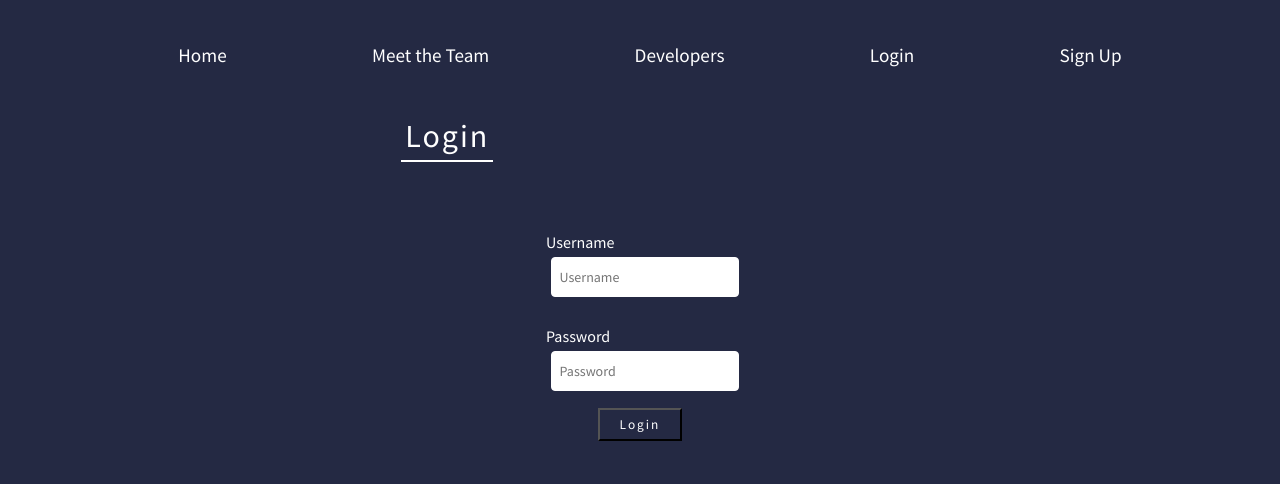
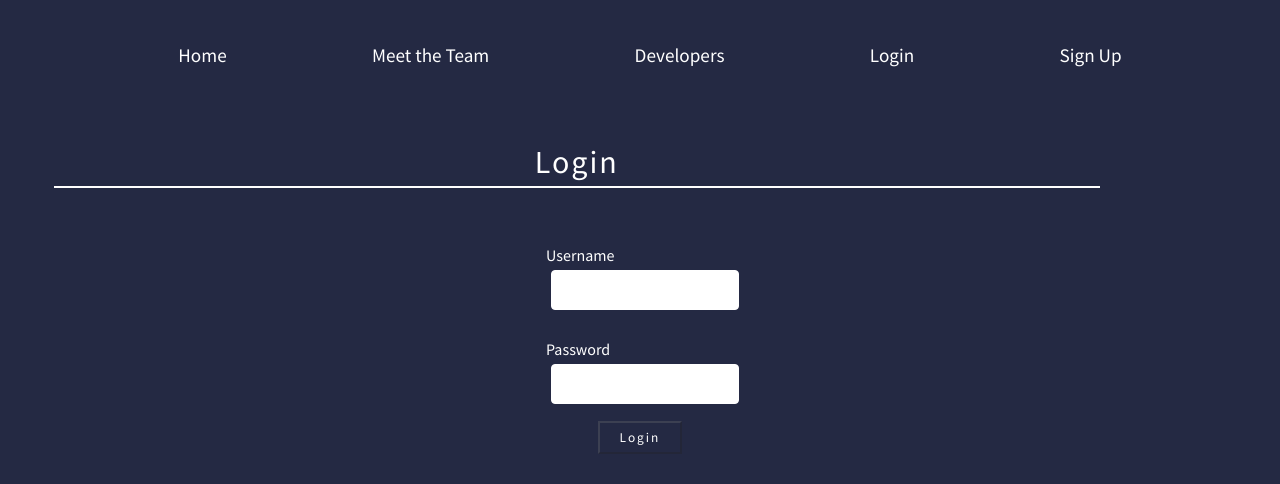
Before and after one commit to Co-Make-33/frontEnd, a React (Create React App) app: page /login in a window 1280 px wide. Shown: the top 484 px of the page. Built offline with nearby package versions, Linux system fonts and the light colour scheme.

Commit message:
Added Schema to login.js

```diff
--- a/src/Validation/LoginSchema.js
+++ b/src/Validation/LoginSchema.js
@@ -0,0 +1,15 @@
+import * as yup from 'yup';
+
+const LoginSchema = yup.object().shape({
+
+    username: yup
+        .string()
+        .required('*Use A Valid Username*')
+        .min(3,'*Username Must Be At Least 3 Characters Long*'),
+    password: yup
+        .string()
+        .required('Use A Valid Password')
+        .min(4,'Password Needs To Be At Least 4 Characters')
+})
+
+export default LoginSchema;
--- a/src/components/Developers.js
+++ b/src/components/Developers.js
@@ -17,6 +17,7 @@ const H1Style = styled.h1`
     margin: 4%;
     padding: 4px;
     letter-spacing: 2px;
+    text-align: center;
 `
 const DeveloperDiv = styled.div`
     display: flex;
@@ -39,6 +40,7 @@ const ImageStyle = styled.img`
     border-radius: 50%;
     max-width:90%;
 `
+
 const team = [
     {name: 'April Ashby', gitID:'aprilissy'},
     {name: 'Juan Ruiz', gitID: 'ruizaj13'},
--- a/src/components/Login.js
+++ b/src/components/Login.js
@@ -1,8 +1,10 @@
-import React, {useState, useContext} from 'react';
+import React, {useState, useContext, useEffect} from 'react';
 import axios from 'axios';
 import {useHistory} from 'react-router-dom';
 import {AuthContext} from '../contexts/AuthContext';
 import styled, { createGlobalStyle } from 'styled-components';
+import LoginSchema from '../Validation/LoginSchema';
+import * as yup from 'yup';
 
 const LoginPage = createGlobalStyle`
 * {
@@ -23,9 +25,8 @@ const LabelStyle = styled.form`
     margin:1%;
 `
 const LoginTxtDiv = styled.div`
-    width:40%;
-    display: flex;
-    justify-content: flex-end;
+    width:90%;
+    text-align: center;
 `
 const H3style = styled.div`
     font-size: 2em;
@@ -65,18 +66,33 @@ const initialFormValues = {
 
 const initialFormErrors = {
     username:'',
-    email:'',
-}
+    password:'',
+};
+const initialBttnState = true;
 
 const Login = () => {
-    const {setAuthorized} = useContext(AuthContext)
-    const [formData, setFormData] = useState(initialFormValues)
+    const {setAuthorized} = useContext(AuthContext);
+    const [formData, setFormData] = useState(initialFormValues);
+    const [formErrors, setFormErrors] = useState(initialFormErrors);
+    const [bttnDisable, setBttnDisable] = useState(initialBttnState);
     const {push} = useHistory()
 
     const handleChange = (e) => {
+        const { name, value } = e.target;
         setFormData({
             credentials: {...formData.credentials, [e.target.name]: e.target.value}
         })
+        errorMessage(name, value)
+    }
+
+    const errorMessage = (name, value) => {
+        yup.reach(LoginSchema, name).validate(value)
+            .then(() => {
+                setFormErrors({...formErrors, [name]: ''})
+            })
+            .catch((error) => {
+                setFormErrors({...formErrors, [name]: error.errors[0]})
+            })
     }
 
     const handleSubmit = (e) => {
@@ -94,6 +110,13 @@ const Login = () => {
             })
     }
 
+    useEffect(() => {
+        LoginSchema.isValid(formData)
+          .then((valid) => {
+            setBttnDisable(!valid);
+        });
+      }, [formData]);
+
     return (
 <>
     <LoginPage />
@@ -102,14 +125,13 @@ const Login = () => {
             <H3style>Login</H3style>
         </LoginTxtDiv>
 
-        <FormStyle onSubmit={handleSubmit}>
+        <FormStyle className='inputWrapper' onSubmit={handleSubmit}>
             <LabelStyle>Username<br/>
                 <InputStyle
                 value={formData.credentials.username}
                 onChange={handleChange}
                 name='username'
                 type='text'
-                placeholder='Username'
                 />
             </LabelStyle>
 
@@ -119,12 +141,16 @@ const Login = () => {
                 onChange={handleChange}
                 name='password'
                 type='password'
-                placeholder='Password'
                 />
             </LabelStyle>
 
             <div className='login-button'>
-                <ButtonStyle>Login</ButtonStyle>
+                <ButtonStyle disabled={bttnDisable}>Login</ButtonStyle>
+            </div>
+
+            <div className='errors'>
+                <p>{formErrors.email}</p>
+                <p>{formErrors.username}</p>
             </div>
         </FormStyle>
     </div>
--- a/src/components/Signup.js
+++ b/src/components/Signup.js
@@ -2,7 +2,7 @@ import React, { useState } from 'react';
 import styled, { createGlobalStyle } from 'styled-components';
 import { Link } from 'react-router-dom';
 import SignupSchema from '../Validation/SignupSchema';
-
+import * as yup from 'yup';
 const SignUpGlobal = createGlobalStyle`
 * {
     color:white;
```
